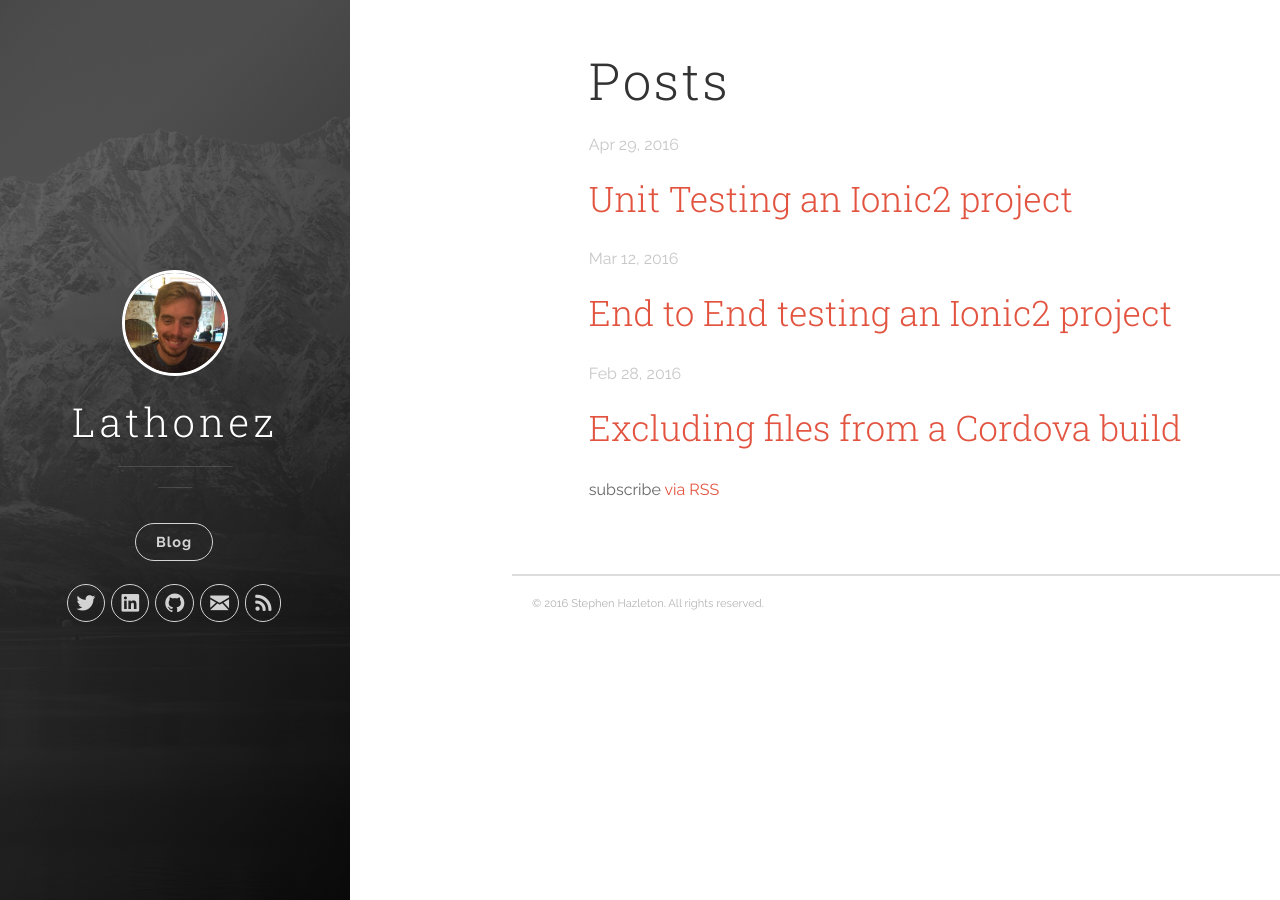
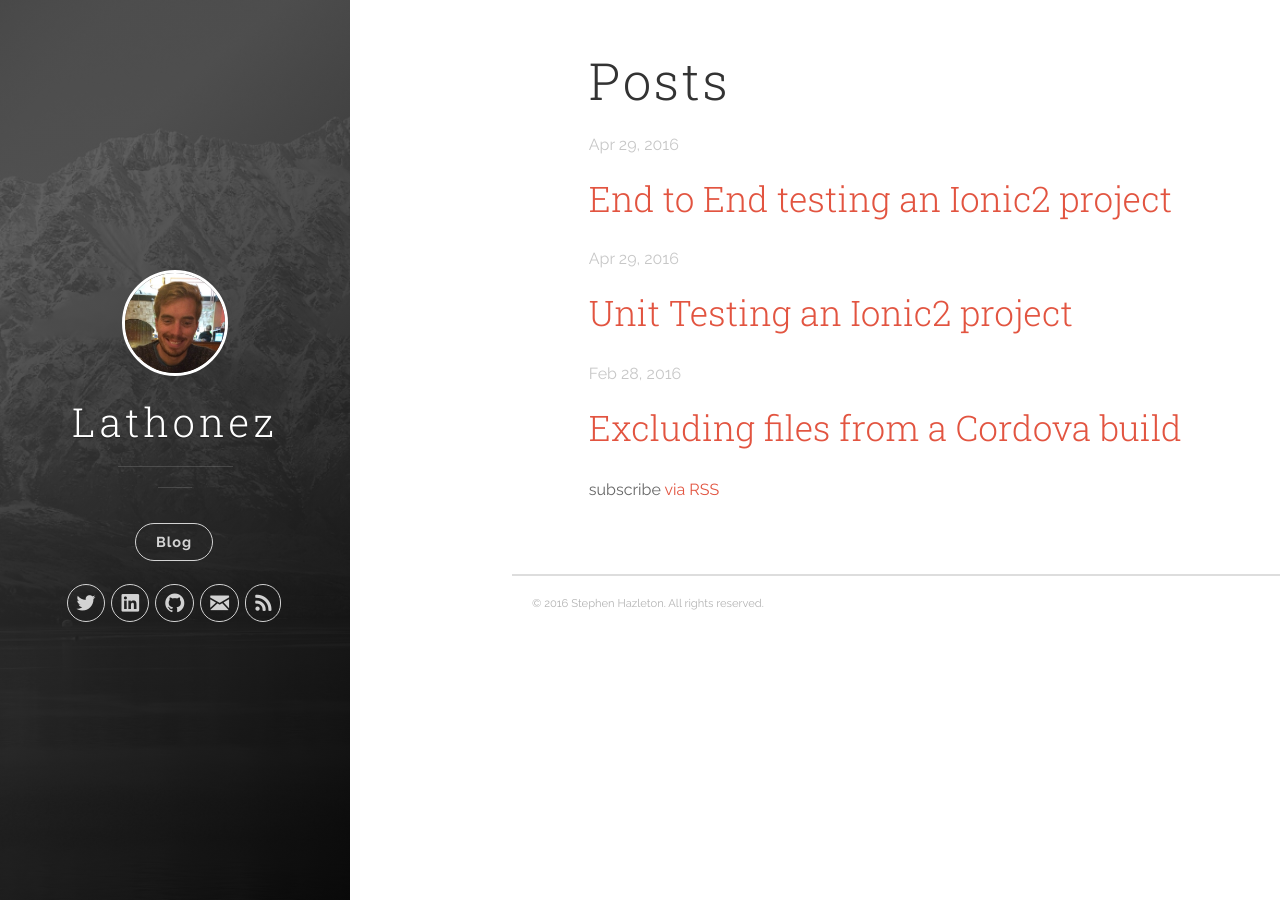
Before and after one commit to lathonez/lathonez.github.io, a Jekyll site: the page built from index.html, in a window 1280 px wide. Built offline with Jekyll 4.4.1, drawn with Linux system fonts in a browser that asks for light colours; nearby versions of some CDN libraries; the list of posts is cut into pages by our own code.

Commit message:
bump date

```diff
--- a/_posts/2016-03-13-ionic-2-e2e-testing.markdown
+++ b/_posts/2016-03-13-ionic-2-e2e-testing.markdown
@@ -1,6 +1,6 @@
 ---
 title:  "End to End testing an Ionic2 project"
-date:   2016-03-12 01:00:00
+date:   2016-04-29 02:48:23
 categories: [dev]
 tags: [ionic2, angular2, testing]
 ---
```
